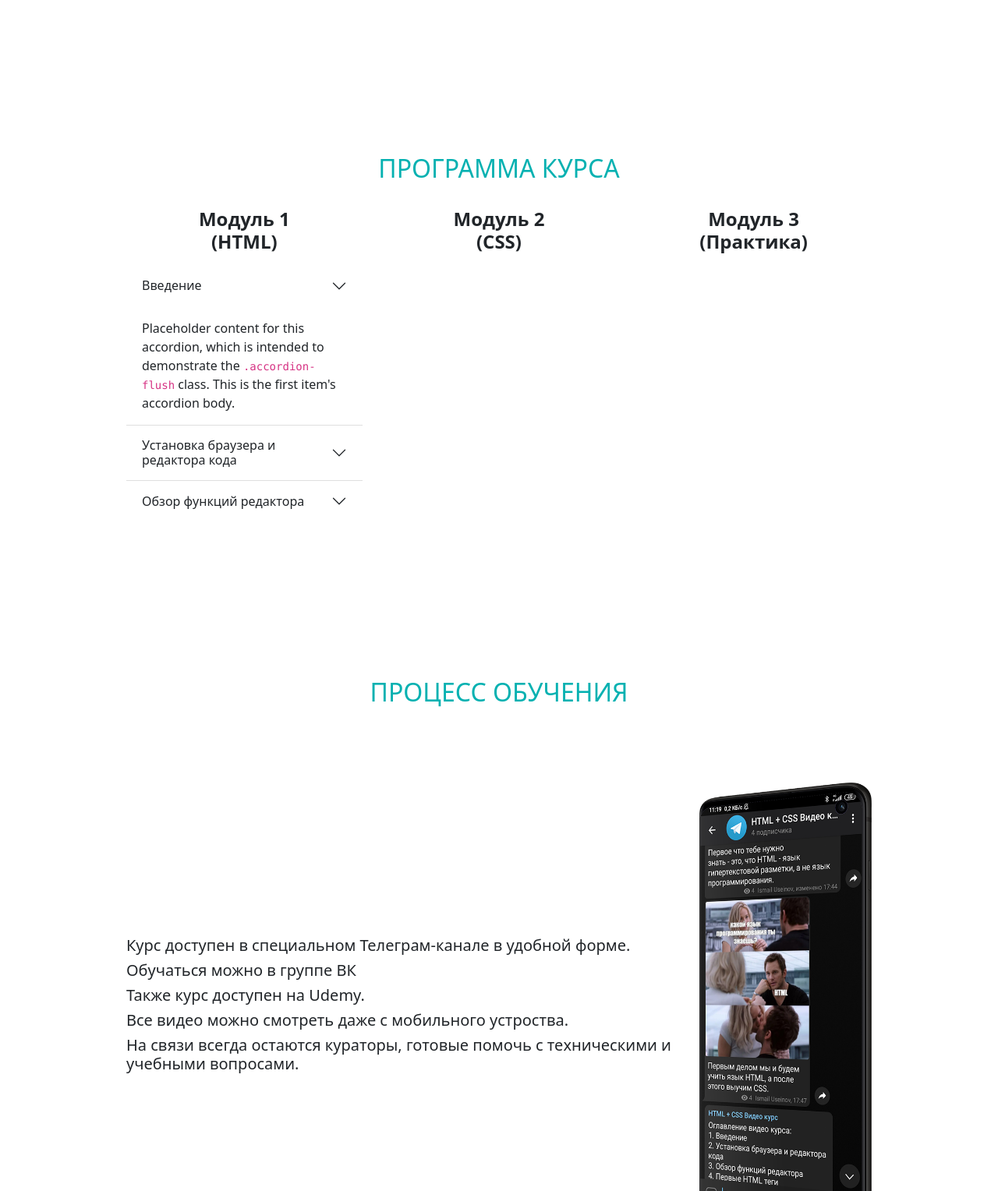
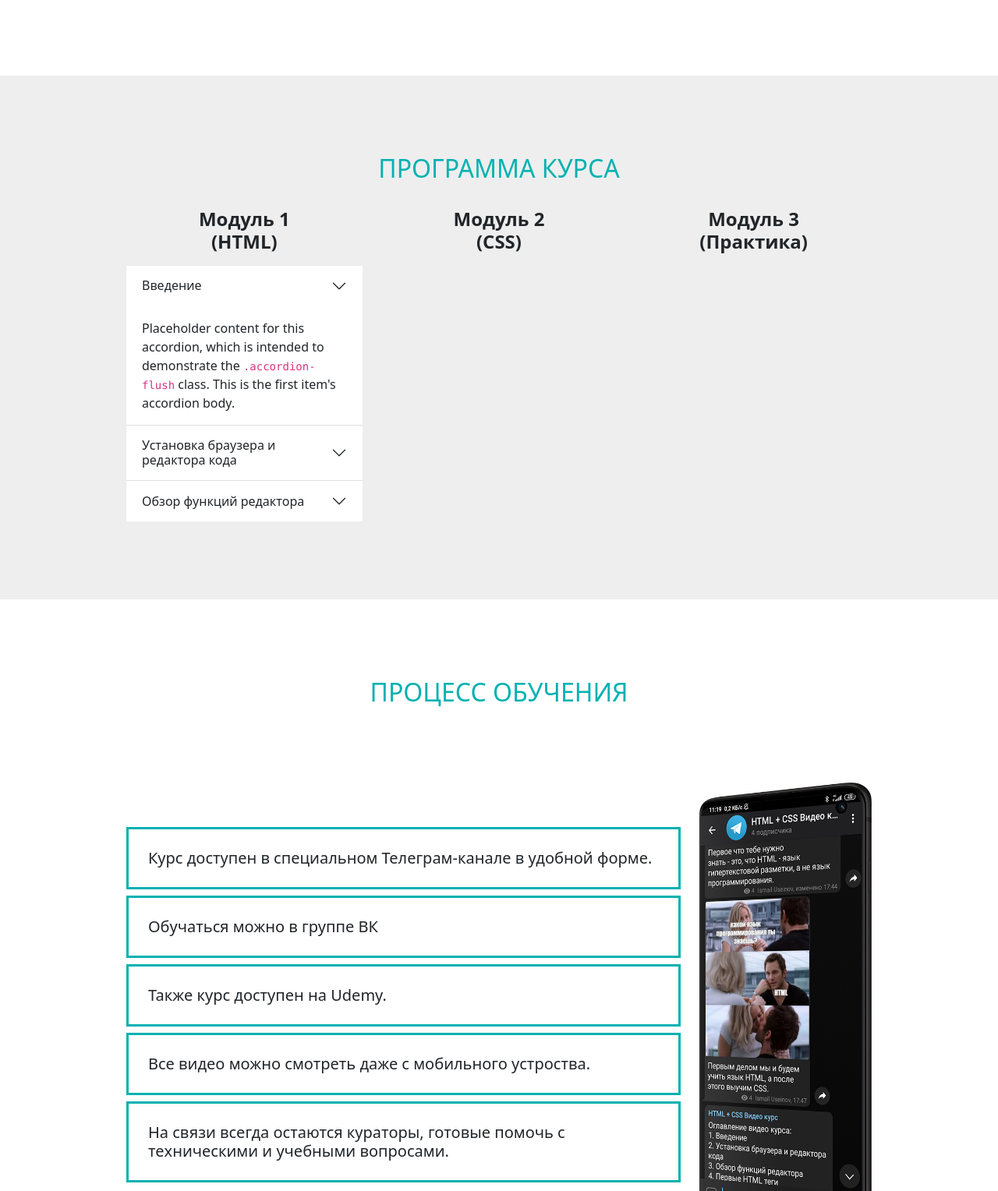
Before and after one commit to Aodxfaionn/course, a plain HTML site: page index.html in a window 1280 px wide. Shown: the part 1959-3487 px from the top of the page at 78% size. Drawn offline with nearby package versions, Linux system fonts and the light colour scheme.

Commit message:
Update style.css

```diff
--- a/css/style.css
+++ b/css/style.css
@@ -88,7 +88,8 @@ footer {
   color: var(--color2);
 }
 
-.about {
+.about,
+.shedule {
   background-color: #eee;
 }
 
@@ -116,6 +117,16 @@ footer {
 }
 
 .forwhom h5 {
-padding: 50px;
-border: 3px solid var(--color1);
+  padding: 50px;
+  border: 3px solid var(--color1);
 }
+
+.accordion-button:not(.collapsed) {
+  color: var(--bs-white);
+  background-color: var(--color2);
+}
+
+.learning h5 {
+  padding: 25px;
+  border: 3px solid var(--color1);
+}
```
